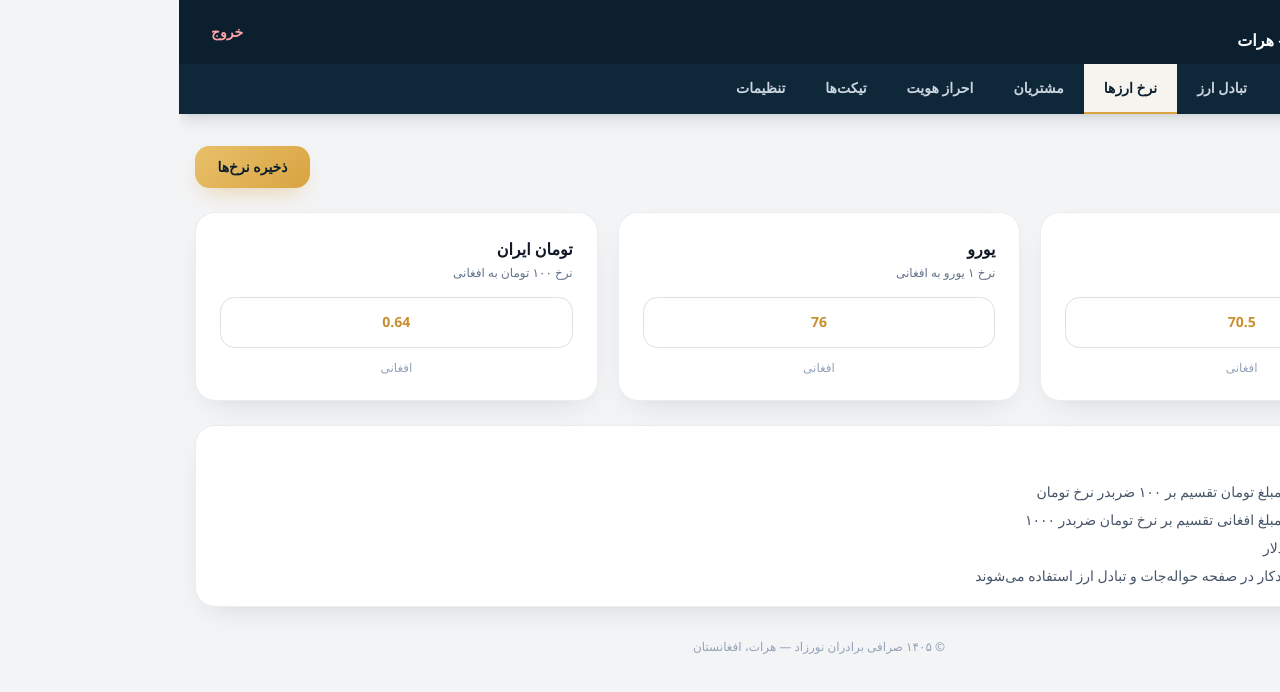
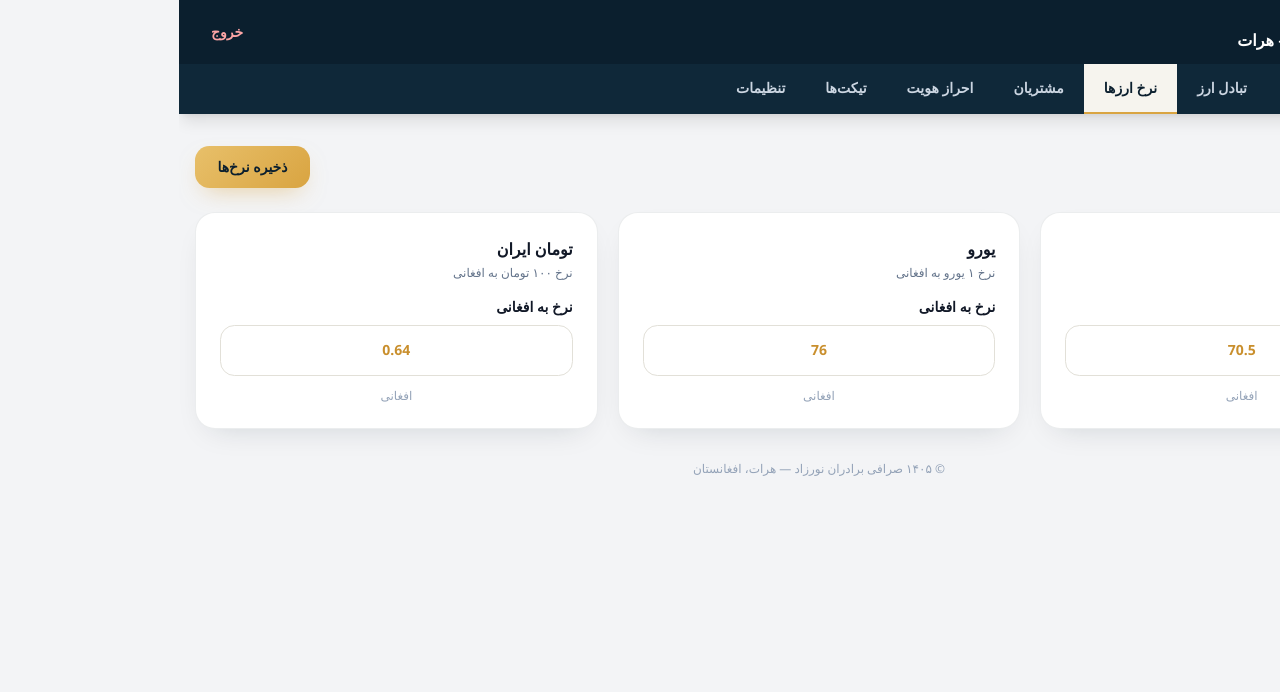
Before and after one commit to nasirahmadrahmati19-hue/exchange-admin, a Next.js app: page /dashboard/rates in a window 1280 px wide. Shown: the top 692 px of the page. Built offline with nearby package versions, Linux system fonts and the light colour scheme; sample sign-in values are in the browser's storage; a small style sheet from the web is missing.

Commit message:
Add validation and error handling for rates input

```diff
--- a/app/dashboard/rates/page.tsx
+++ b/app/dashboard/rates/page.tsx
@@ -6,6 +6,8 @@ export default function RatesPage() {
   const [rates, setRates] = useState({ usd: "70.5", eur: "76", toman: "0.64" });
   const [updated, setUpdated] = useState("");
   const [saved, setSaved] = useState(false);
+  const [missing, setMissing] = useState<string[]>([]);
+  const [error, setError] = useState("");
 
   useEffect(() => {
     try {
@@ -16,7 +18,26 @@ export default function RatesPage() {
     } catch {}
   }, []);
 
+  const update = (key: string, value: string) => {
+    setRates({ ...rates, [key]: value });
+    setMissing([]);
+    setError("");
+  };
+
+  const fc = (name: string) => `input text-center text-xl font-extrabold text-[#c98f2d] ${missing.includes(name) ? "!border-red-500" : ""}`;
+
   const save = () => {
+    const m: string[] = [];
+    if (!rates.usd.trim() || isNaN(Number(rates.usd))) m.push("نرخ دلار");
+    if (!rates.eur.trim() || isNaN(Number(rates.eur))) m.push("نرخ یورو");
+    if (!rates.toman.trim() || isNaN(Number(rates.toman))) m.push("نرخ تومان");
+    if (m.length > 0) {
+      setMissing(m);
+      setError("لطفاً این نرخ‌ها را درست وارد کنید: " + m.join("، "));
+      return;
+    }
+    setMissing([]);
+    setError("");
     const now = new Date().toLocaleString("fa-IR");
     localStorage.setItem("db_rates", JSON.stringify(rates));
     localStorage.setItem("db_rates_updated", now);
@@ -44,30 +65,25 @@ export default function RatesPage() {
         </div>
       </div>
 
+      {error && (
+        <div className="bg-red-50 text-red-600 text-sm rounded-xl p-3 border border-red-200">{error}</div>
+      )}
+
       <div className="grid grid-cols-1 md:grid-cols-3 gap-5">
         {items.map(item => (
           <div key={item.key} className="card p-6">
             <p className="font-extrabold">{item.title}</p>
             <p className="text-xs text-slate-500 mt-1 mb-4">{item.desc}</p>
+            <label className="block text-sm font-bold mb-2">نرخ به افغانی</label>
             <input
-              className="input text-center text-xl font-extrabold text-[#c98f2d]"
+              className={fc(item.title)}
               value={rates[item.key as keyof typeof rates]}
-              onChange={e => setRates({ ...rates, [item.key]: e.target.value })}
+              onChange={e => update(item.key, e.target.value)}
             />
             <p className="text-xs text-slate-400 mt-3 text-center">افغانی</p>
           </div>
         ))}
       </div>
-
-      <div className="card p-5">
-        <h3 className="font-extrabold mb-3">راهنمای محاسبه</h3>
-        <ul className="text-sm text-slate-600 space-y-2">
-          <li>• حواله تومان به افغانی: مبلغ تومان تقسیم بر ۱۰۰ ضربدر نرخ تومان</li>
-          <li>• حواله افغانی به تومان: مبلغ افغانی تقسیم بر نرخ تومان ضربدر ۱۰۰۰</li>
-          <li>• حواله دلار: ضربدر نرخ دلار</li>
-          <li>• این نرخ‌ها به صورت خودکار در صفحه حواله‌جات و تبادل ارز استفاده می‌شوند</li>
-        </ul>
-      </div>
     </div>
   );
 }
```
